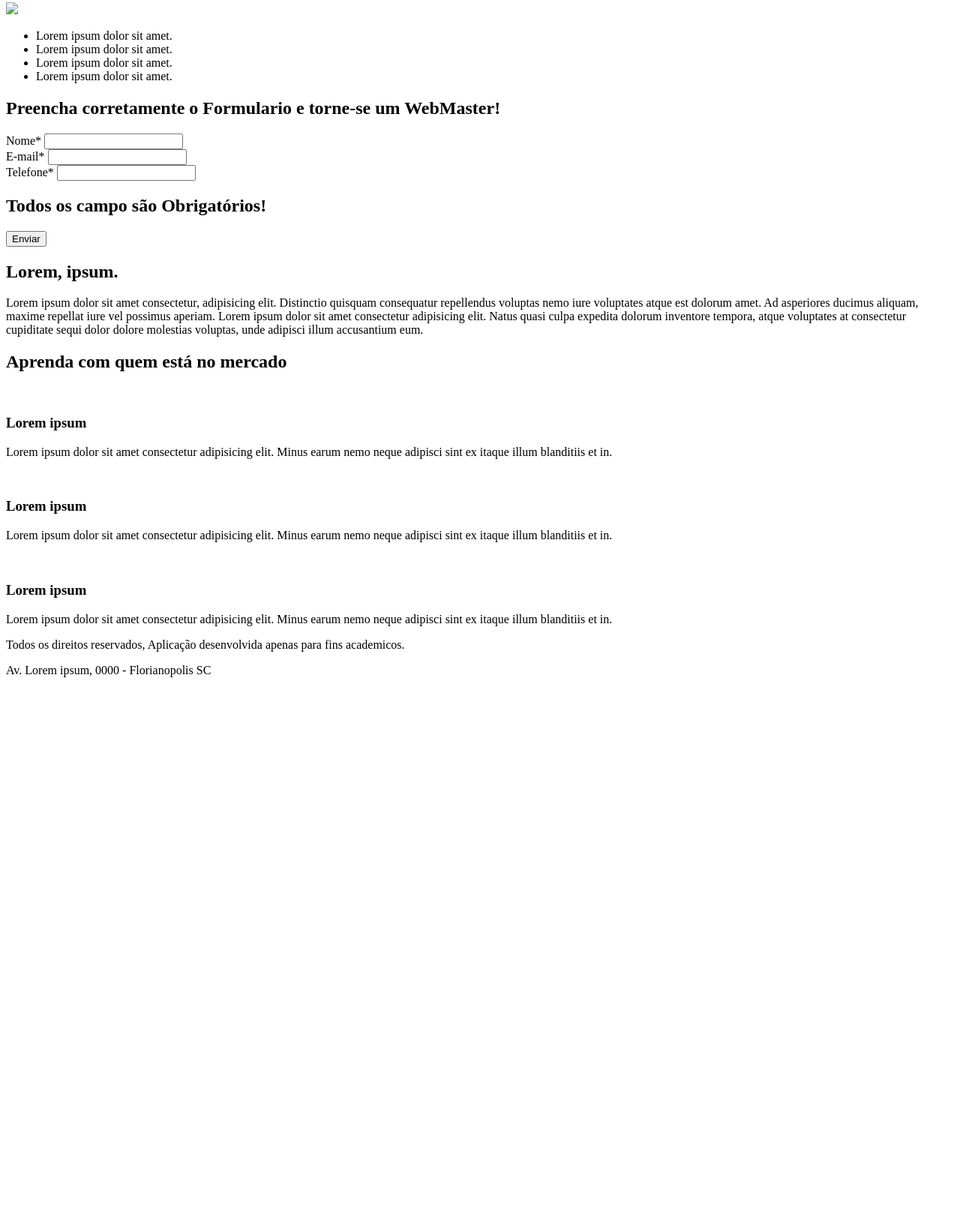
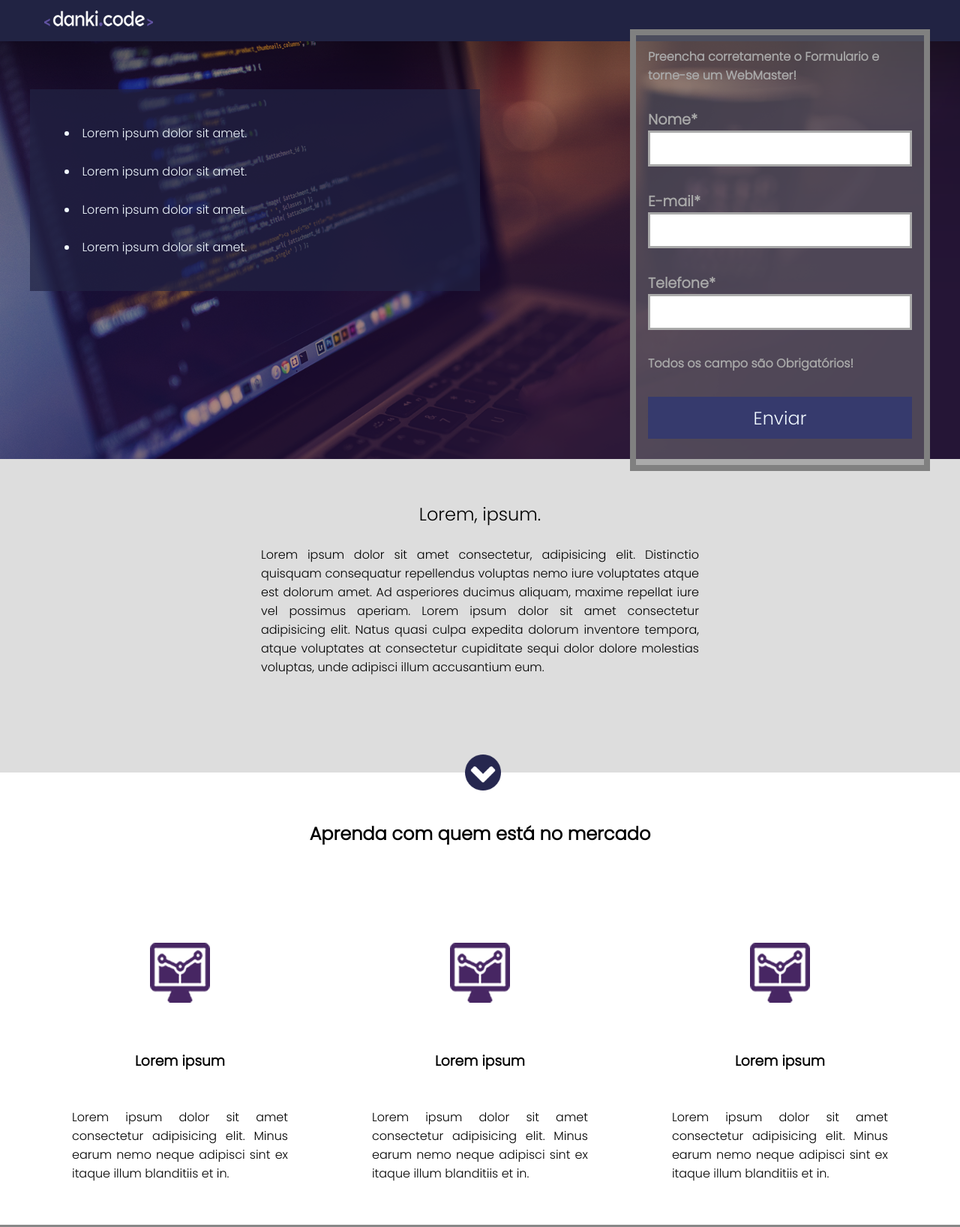
Before and after one commit to EstevanFelipeSilva/LandingPage_Projeto_01_Curso_WebMaster, a plain HTML site: page LandingPage_Projeto_01/index.html in a window 1280 px wide. Shown: the part 5-1641 px from the top of the page at 75% size. Before the commit the page ends 924 px from the top, so only its background shows below. Drawn offline with Linux system fonts and the light colour scheme; the site is published under a folder, as on GitHub Pages, so addresses that start at the root find nothing.

Commit message:
Estrutura De Pastas
A estrutura de pastas do Código foi redefinida.

```diff
--- a/CSS/Style.css
+++ b/LandingPage_Projeto_01/CSS/Style.css
@@ -30,7 +30,7 @@
 
 /* ========= SECTION BANNER ========= */
 .section__banner {
-    background-image: url(/Imagens/header_bg.png);
+    background-image: url(../Imagens/header_bg.png);
     background-size: cover;
     background-position: center;
     height: 34.8rem;
@@ -125,7 +125,7 @@
 
 /* ========== ARROW ========== */
 .arrow {
-    background-image: url(/Imagens/arrow.png);
+    background-image: url(../Imagens/arrow.png);
     background-size: 100% 100%;
     height: 3rem;
     left: 50%;
--- a/index.html
+++ b/LandingPage_Projeto_01/index.html
@@ -5,7 +5,7 @@
     <meta http-equiv="X-UA-Compatible" content="IE=edge">
     <meta name="viewport" content="width=device-width, initial-scale=1.0">
     <title>LandingPage Education</title>
-    <link rel="stylesheet" href="/CSS/Style.css">
+    <link rel="stylesheet" href="../LandingPage_Projeto_01/CSS/Style.css">
 </head>
 <body>
 
@@ -13,7 +13,7 @@
 
         <div class="header__container container">
 
-            <img src="/Imagens/logo.png">
+            <img src="../LandingPage_Projeto_01/Imagens/logo.png">
 
         </div>
 
@@ -113,7 +113,7 @@
 
             <div class="single__box">
 
-                <img class="img__single__box" src="/Imagens/icon.png" alt="" srcset="">
+                <img class="img__single__box" src="../LandingPage_Projeto_01/Imagens/icon.png" alt="" srcset="">
 
                 <h3 class="title__single__box">Lorem ipsum</h3>
 
@@ -126,7 +126,7 @@
 
             <div class="single__box">
 
-                <img class="img__single__box" src="/Imagens/icon.png" alt="" srcset="">
+                <img class="img__single__box" src="../LandingPage_Projeto_01/Imagens/icon.png" alt="" srcset="">
 
                 <h3 class="title__single__box">Lorem ipsum</h3>
 
@@ -139,7 +139,7 @@
 
             <div class="single__box">
 
-                <img class="img__single__box" src="/Imagens/icon.png" alt="" srcset="">
+                <img class="img__single__box" src="../LandingPage_Projeto_01/Imagens/icon.png" alt="" srcset="">
 
                 <h3 class="title__single__box">Lorem ipsum</h3>
 
```
Also changed, not shown: LandingPage_Projeto_01/Imagens/arrow.png (renamed from Imagens/arrow.png), LandingPage_Projeto_01/Imagens/header_bg.png (renamed from Imagens/header_bg.png), LandingPage_Projeto_01/Imagens/icon.png (renamed from Imagens/icon.png), LandingPage_Projeto_01/Imagens/logo.png (renamed from Imagens/logo.png), LandingPage_Projeto_01/JavaScript/index.js (added).
